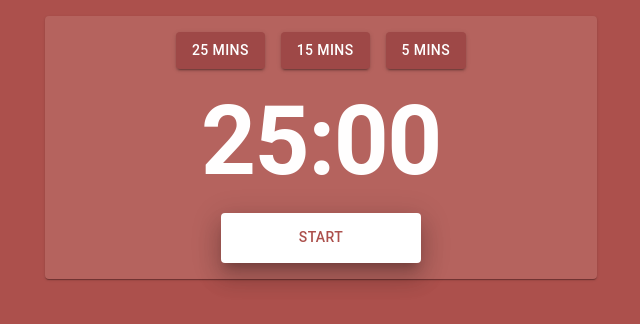
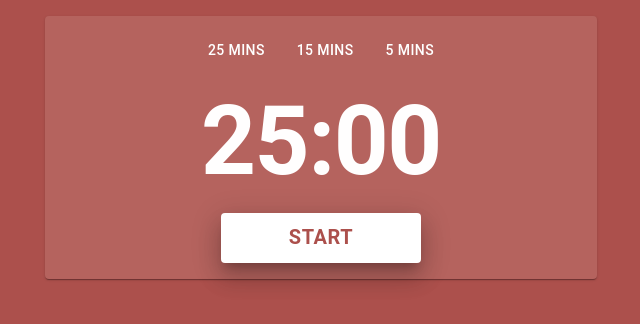
Before and after one commit to joel2607/fumble, a React (Create React App) app: page / in a window 1280 px wide. Shown: the top 324 px of the page, without its empty margins (319-959 px from the left). Built offline with nearby package versions, Linux system fonts and the light colour scheme.

Commit message:
fix: redesigned buttons in timer

```diff
--- a/src/App.js
+++ b/src/App.js
@@ -17,6 +17,7 @@ export const theme = createTheme({
     mode: 'light',
     primary: {
       main: '#9e4847',
+      contrastText: '#fffefe'
     },
     secondary: {
       main: '#ffffff',
--- a/src/components/Timer.js
+++ b/src/components/Timer.js
@@ -68,9 +68,9 @@ export function Timer() {
                 justifyContent="center"
                 alignItems="center">
 
-                        <Button variant="contained" onClick={() => setTime(60*25)}>25 mins</Button>
-                        <Button variant="contained" onClick={() => setTime(60*15)}>15 mins</Button>
-                        <Button variant="contained" onClick={() => setTime(60*5)}>5 mins</Button>
+                        <Button variant="text" color='secondary' onClick={() => setTime(60*25)}>25 mins</Button>
+                        <Button variant="text" color='secondary' onClick={() => setTime(60*15)}>15 mins</Button>
+                        <Button variant="text" color='secondary' onClick={() => setTime(60*5)}>5 mins</Button>
 
                 </Stack>
             </Container>
@@ -78,7 +78,7 @@ export function Timer() {
             <Typography variant='h1' align = 'center' sx = {{fontWeight: 'bold'}}>{convertSeconds(seconds)}</Typography>
 
             <Container align = "center">
-                <Button variant="contained" color='secondary' sx={{ height: 50, width: 200, boxShadow: 15 }} onClick={() => startTimer()}>{started?"STOP":"START"}</Button>
+                <Button variant="contained" color='secondary' sx={{ height: 50, width: 200, boxShadow: 15, fontWeight: 'bold', fontSize: 20}} onClick={() => startTimer()}>{started?"STOP":"START"}</Button>
             </Container>
         </Stack>
         </Paper>
```
Also changed, not shown: 1 other file (tests, documents, lock files or other folders).
